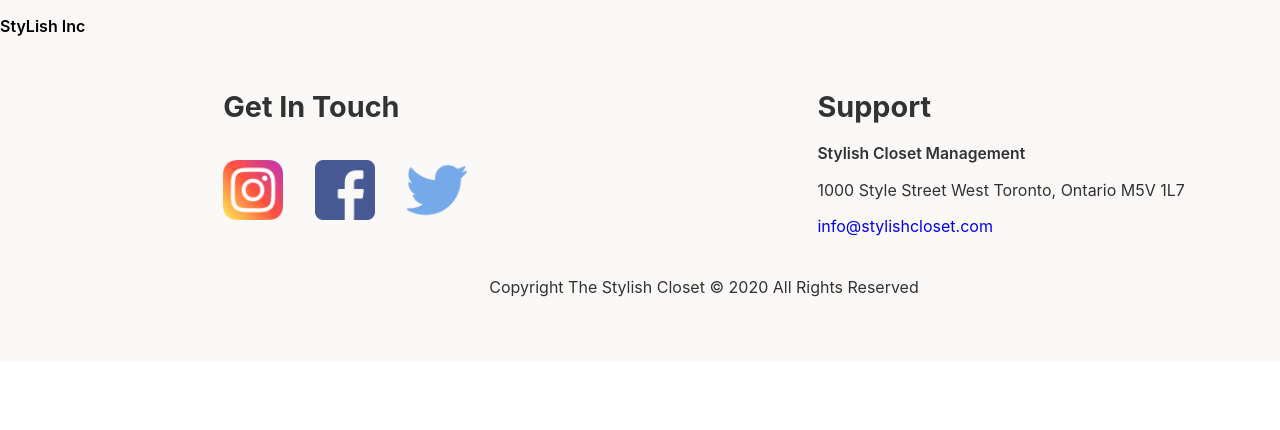
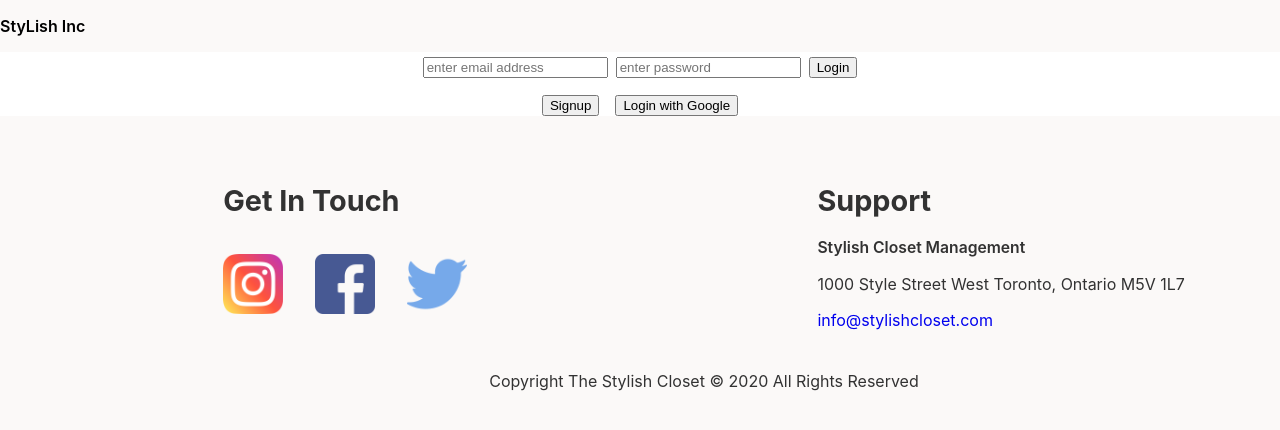
Before and after one commit to DanielDohyun/Stylish-closet, a React (Create React App) app in the folder client/: page / in a window 1280 px wide. Shown: the top 430 px of the page. Built offline with nearby package versions, Linux system fonts and the light colour scheme; no server answers; the database is empty.

Commit message:
add login scss v1

```diff
--- a/client/src/App.js
+++ b/client/src/App.js
@@ -17,7 +17,7 @@ class App extends React.Component {
   constructor(props) {
     super(props);
     this.state = {
-      user: {}
+      user: null
     }
   }
 
@@ -27,6 +27,7 @@ class App extends React.Component {
 
   authListener() {
     firebase.auth().onAuthStateChanged((user) =>{
+      console.log(user)
       if(user) {
         this.setState({user})
       } else {
@@ -36,7 +37,7 @@ class App extends React.Component {
   }
 
   render () {
-    // console.log(this.state.clothes);
+    console.log(this.state.user);
     return (
       <BrowserRouter>
       <Header />
@@ -45,7 +46,7 @@ class App extends React.Component {
           <Switch>
             <Route exact path="/Signup" component={Signup} />
 
-            {this.state.user ? (<Closet />) : <Login />}
+            {this.state.user ? <Closet /> : <Login />}
 
             <Route exact path="/" component={Closet} />
 
--- a/client/src/components/Closet/Closet.js
+++ b/client/src/components/Closet/Closet.js
@@ -9,6 +9,10 @@ import ShowClothing from '../ShowClothing/ShowClothing';
 import { Link } from "react-router-dom";
 
 import './Closet.scss'
+
+var user = firebase.auth().currentUser;
+console.log(user)
+// db.collection("closet").where("author", "==", user.uid).get();
 
 class Closet extends React.Component {
   constructor(props) {
@@ -62,45 +66,46 @@ class Closet extends React.Component {
   render() {
     // console.log(this.state.clothes);
     return (
-      // <div className="App">
-      //   {
-      //     this.state.clothes.map(clothes => (
-      //         <div className="clothes__container">
-      //           <p>{clothes.style}</p>
-      //           <p>{clothes.color}</p>
-      //           <Link to={`/show/${clothes.key}`}>
-      //             <img src={clothes.url} className="clothes__img" />
-      //           </Link>
-      //         </div>
-      //     ))
-      //   }
-      //   <button className="clothes__add" 	onClick={e => {
-      // 					this.showModal();}}>Add Clothes
-      //   </button>
+      <div className="App">
+        <h2>hello</h2>
+        {
+          this.state.clothes.map(clothes => (
+              <div className="clothes__container">
+                <p>{clothes.style}</p>
+                <p>{clothes.color}</p>
+                <Link to={`/show/${clothes.key}`}>
+                  <img src={clothes.url} className="clothes__img" />
+                </Link>
+              </div>
+          ))
+        }
+        <button className="clothes__add" 	onClick={e => {
+      					this.showModal();}}>Add Clothes
+        </button>
 
-      //   <Upload
-      //     show={this.state.show}
-      // 		hideModal={this.hideModal}
-      //   />
+        <Upload
+          show={this.state.show}
+      		hideModal={this.hideModal}
+        />
 
+      </div>
+      // <div className="home-inner">
+      //   <h3 className="welcome-text">Stylish Closet <br/><span>made by Daniel Kim <i className="fa fa-heart"></i></span></h3>
+      //   <div className="main">
+      //     <a className="div1" onClick={e => { }}></a>
+      //     <div className="div2"></div>
+      //     <div className="div3">
+      //       <a className="div3-1"></a>
+      //       <div className="div3-2"></div>
+      //     </div>
+      //     <div className="div4">
+      //       <a className="div4-1"></a>
+      //       <a className="div4-2"></a>
+      //     </div>
+      //     <div className="div5"></div>
+      //     <a className="div6"></a>
+      //   </div>
       // </div>
-      <div className="home-inner">
-        <h3 className="welcome-text">Stylish Closet <br/><span>made by Daniel Kim <i className="fa fa-heart"></i></span></h3>
-        <div className="main">
-          <a className="div1" onClick={e => { }}></a>
-          <div className="div2"></div>
-          <div className="div3">
-            <a className="div3-1"></a>
-            <div className="div3-2"></div>
-          </div>
-          <div className="div4">
-            <a className="div4-1"></a>
-            <a className="div4-2"></a>
-          </div>
-          <div className="div5"></div>
-          <a className="div6"></a>
-        </div>
-      </div>
     )
   }
 }
--- a/client/src/components/Footer/Footer.js
+++ b/client/src/components/Footer/Footer.js
@@ -13,28 +13,28 @@ class Footer extends Component {
       <>
         <div className="footer">
           <div className="footer__inner">
-            <div class="sns">
-              <h1 class="sns__heading">Get In Touch</h1>
-              <div class="sns__container">
-                <img class="sns__icon" src={instagram} />
+            <div className="sns">
+              <h1 className="sns__heading">Get In Touch</h1>
+              <div className="sns__container">
+                <img className="sns__icon" src={instagram} />
 
-                <img class="sns__icon" src={facebook} />
-                <img class="sns__icon" src={twitter} />
+                <img className="sns__icon" src={facebook} />
+                <img className="sns__icon" src={twitter} />
               </div>
             </div>
 
-            <div class="contact">
-              <div class="contact__container">
+            <div className="contact">
+              <div className="contact__container">
                 <h1 className="contact__heading">Support</h1>
-                <p class="contact__name">
+                <p className="contact__name">
                   Stylish Closet Management</p>
-                <p class="contact__location">1000 Style Street West
+                <p className="contact__location">1000 Style Street West
                   Toronto, Ontario M5V 1L7</p>
-                <p class="contact__email"><a className="contact__mailto" href="mailto:info@stylishcloset.com">info@stylishcloset.com</a></p>
+                <p className="contact__email"><a className="contact__mailto" href="mailto:info@stylishcloset.com">info@stylishcloset.com</a></p>
               </div>
             </div>
           </div>
-            <p class="copyright">Copyright The Stylish Closet © 2020
+            <p className="copyright">Copyright The Stylish Closet © 2020
               All Rights Reserved</p>
         </div>
 
--- a/client/src/components/Login/Login.js
+++ b/client/src/components/Login/Login.js
@@ -1,6 +1,7 @@
 import React, { Component } from 'react';
 import { Link } from "react-router-dom";
 import firebase from '../../firebase';
+import './Login.scss';
 
 class Login extends Component {
   constructor(props) {
@@ -73,8 +74,10 @@ class Login extends Component {
 
     return (
 
-      <div>
+      <div className="login-container">
         <form className="login">
+
+          <div className="login__box">
             <input
             className="login__email"
             name="email"
@@ -95,10 +98,14 @@ class Login extends Component {
             />
 
             <button onClick={this.login} className="login__loginBtn">Login</button>
+          </div>
+
+          <div className="login__btn">
             <Link to="/Signup" >
               <button className="login__signupBtn">Signup</button>
             </Link>
             <button type="button" onClick={this.onSubmit} className="login__google">Login with Google</button>
+          </div>
 
         </form>
       </div>
--- /dev/null
+++ b/client/src/components/Login/Login.scss
@@ -0,0 +1,24 @@
+.login-container {
+  margin-top: 3.5rem;
+}
+
+.login {
+  display: flex;
+  flex-direction: column;
+  align-items: center;
+  &__box {
+    margin-bottom: 1rem;
+  }
+
+  &__password {
+    margin: 0 0.5rem;
+  }
+
+  &__btn {
+
+  }
+
+  &__signupBtn {
+    margin-right: 1rem;
+  }
+}
```
Lines whose indentation alone changed are shown as unchanged.
